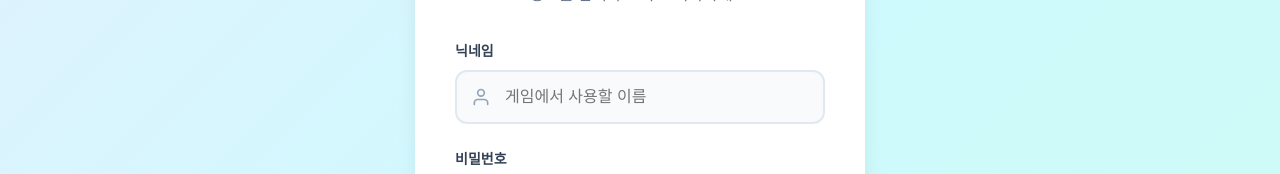
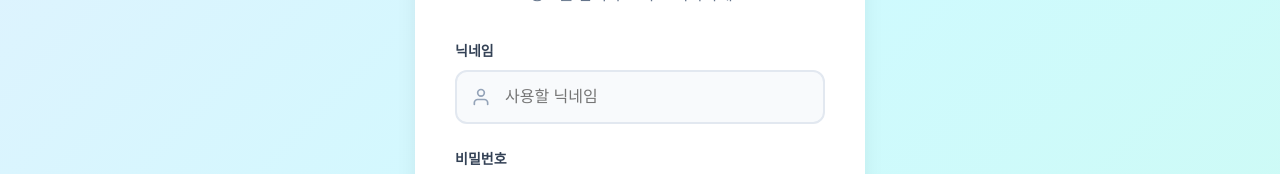
Before and after one commit to Moorisong/miki-labs, a Next.js app in the folder apps/web/: page /chicorun/join in a window 1280 px wide. Shown: the part 254-428 px from the top of the page. Built offline with nearby package versions, Linux system fonts and the light colour scheme; no server answers.

Commit message:
fix(chicorun): 학생 참여 페이지 닉네임 placeholder 수정
- '게임에서 사용할 이름' → '사용할 닉네임'으로 변경

```diff
--- a/apps/web/app/chicorun/join/page.tsx
+++ b/apps/web/app/chicorun/join/page.tsx
@@ -130,7 +130,7 @@ function JoinForm() {
                         type="text"
                         value={nickname}
                         onChange={e => setNickname(e.target.value)}
-                        placeholder="게임에서 사용할 이름"
+                        placeholder="사용할 닉네임"
                         className={styles.input}
                         required
                         maxLength={10}
```
